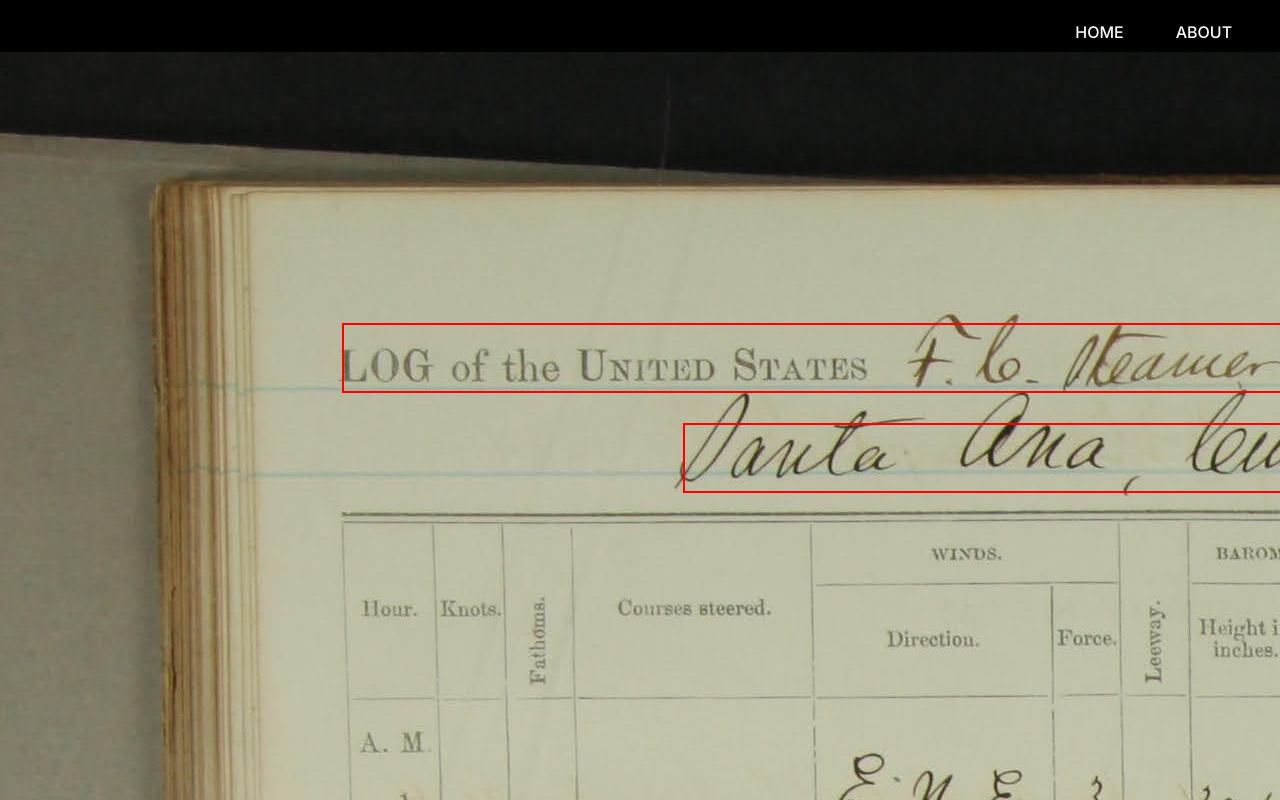
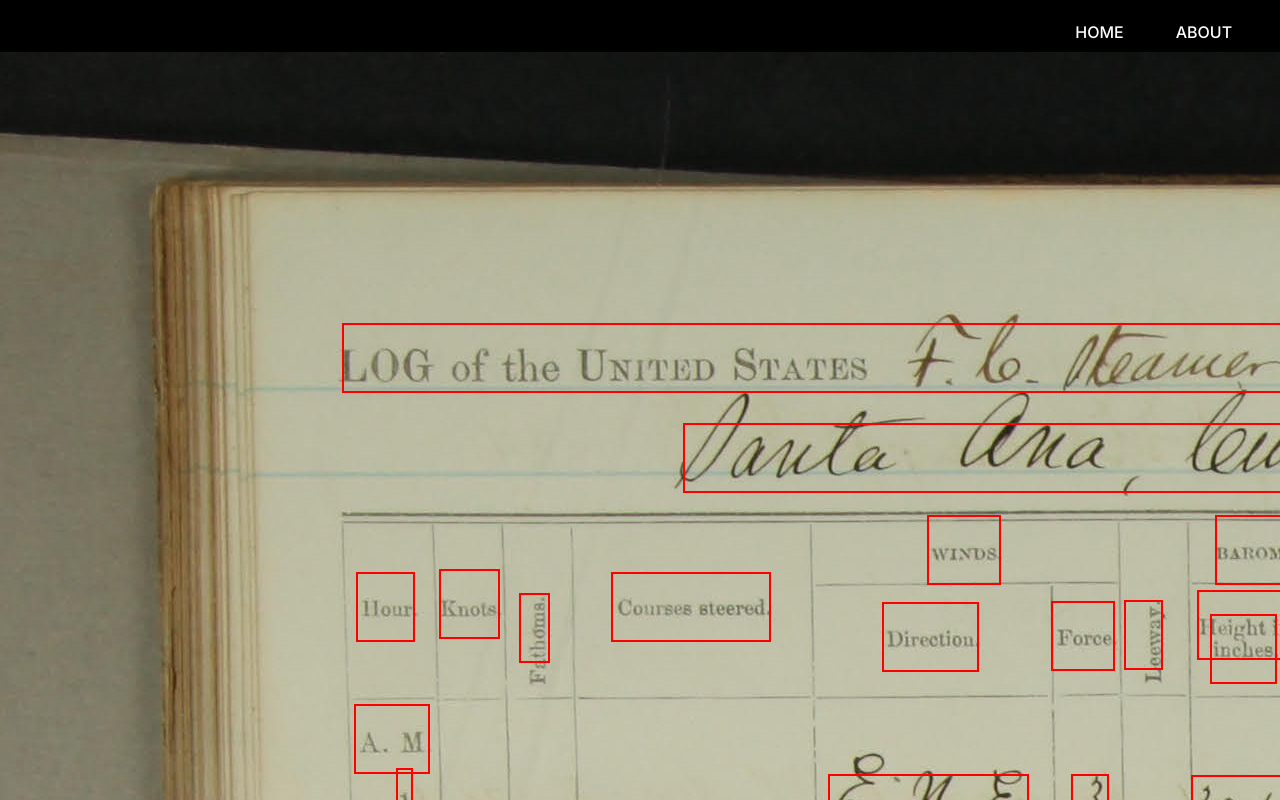
Before and after one commit to gioiamicaela/ts-app, a Next.js app: page / in a window 1280 px wide. Shown: the top 800 px of the page. Built offline with nearby package versions, Linux system fonts and the light colour scheme.

Commit message:
rectangles for table cells

```diff
--- a/src/app/api/hello/route.ts
+++ b/src/app/api/hello/route.ts
@@ -25,10 +25,43 @@ export interface TextRegion {
   };
 }
 
+export interface TableCell {
+  id: string;
+  row: number;
+  row_span: number;
+  column: number;
+  column_span: number;
+  orientation: number;
+  contour: {
+    exterior: { x: number; y: number }[];
+    interiors: never[];
+  };
+  text_lines: {
+    [key: string]: TextLine;
+  };
+}
+
+export interface TableRegion {
+  id: string;
+  contour: {
+    exterior: { x: number; y: number }[];
+    interiors: never[];
+  };
+  order: {
+    inner_order: string[];
+  };
+  table_cells: {
+    [key: string]: TableCell;
+  };
+}
+
 export interface TextRegionTextLine {
   image: { name: 'string'; height: number; width: number };
   text_regions: {
     [key: string]: TextRegion;
+  };
+  table_regions: {
+    [key: string]: TableRegion;
   };
 }
 
--- a/src/app/components/Rectangles.tsx
+++ b/src/app/components/Rectangles.tsx
@@ -1,4 +1,10 @@
-import { TextRegionTextLine, TextLine, TextRegion } from '../api/hello/route';
+import {
+  TextRegionTextLine,
+  TextLine,
+  TextRegion,
+  TableCell,
+  TableRegion,
+} from '../api/hello/route';
 
 interface RectangleProps {
   data: TextRegionTextLine[];
@@ -37,6 +43,42 @@ export default function Rectangles(props: RectangleProps) {
           }
         );
       })}
+      {props.data.map((textRegion: TextRegionTextLine) => {
+        return Object.values(textRegion.table_regions).map(
+          (tableRegion: TableRegion) => {
+            return Object.values(tableRegion.table_cells).map(
+              (tableCell: TableCell) => {
+                if (!tableCell.text_lines) {
+                  return null;
+                }
+                return Object.values(tableCell.text_lines).map(
+                  (textLine: TextLine) => {
+                    return (
+                      <div
+                        onClick={() =>
+                          props.onClick(textLine.text, textLine.id)
+                        }
+                        className={`absolute z-1 hover:border-sky-700 hover:border-dashed hover:border-8 border-[#FF0000] border-solid border-2`}
+                        key={textLine.id}
+                        style={{
+                          position: 'absolute',
+                          top: `${textLine.contour.exterior[0].y}px`,
+                          left: `${textLine.contour.exterior[0].x}px`,
+                          width: `${
+                            textLine.contour.exterior[1].x -
+                            textLine.contour.exterior[0].x
+                          }px`,
+                          height: '70px',
+                        }}
+                      ></div>
+                    );
+                  }
+                );
+              }
+            );
+          }
+        );
+      })}
     </div>
   );
 }
--- a/src/app/data/dataServer.ts
+++ /dev/null
@@ -1,34 +0,0 @@
-import jsonfile from 'jsonfile';
-import path from 'path';
-
-const dataFilePath = path.join(process.cwd(), 'data.json');
-
-export type DialogType = {
-  id: string;
-  text: string;
-};
-
-export const updateDialogText = async (dialog: DialogType): Promise<void> => {
-  try {
-    const data = await jsonfile.readFile('./Albatross_vol009of055-050-0.json');
-
-    const updatedData = data.text_regions[
-      'textregion_Albatross_vol009of055-050-0'
-    ].text_lines.map((item: DialogType) => {
-      if (item.id === dialog.id) {
-        return {
-          ...item,
-          text: dialog.text,
-        };
-      }
-
-      return item;
-    });
-
-    await jsonfile.writeFile(dataFilePath, updatedData, { spaces: 2 });
-
-    console.log(`Dialog with id ${dialog.id} updated successfully.`);
-  } catch (error) {
-    console.error('Error updating dialog:', error);
-  }
-};
--- a/src/app/page.tsx
+++ b/src/app/page.tsx
@@ -93,6 +93,7 @@ export default function Home() {
       style={{ position: 'relative' }}
     >
       <Rectangles data={data} onClick={(text, id) => handleOpen(text, id)} />
+
       {show && (
         <DialogRadix
           show={show}
```
